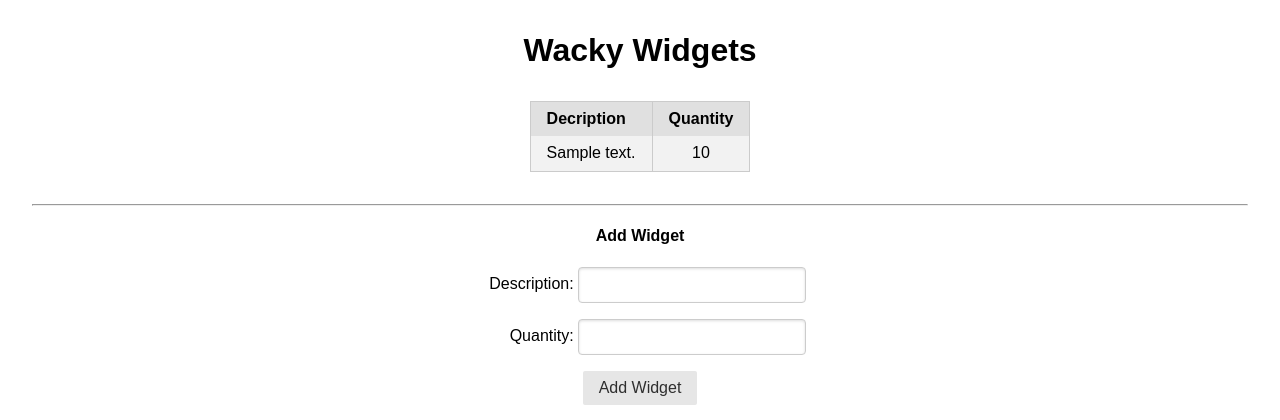
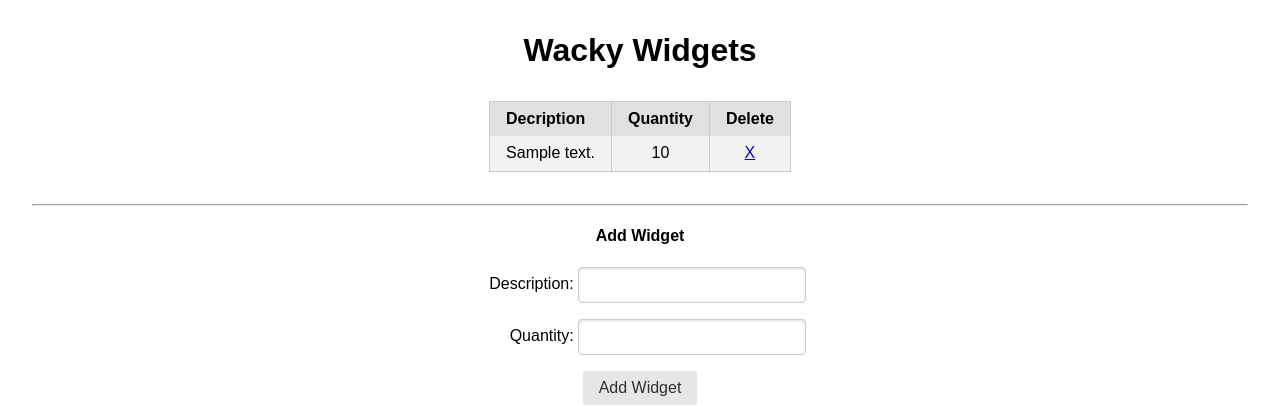
Before and after one commit to stefantavares/project3assessment, a Django app: page / in a window 1280 px wide. Shown: the top 420 px of the page. Run offline with Django 3.2, Linux system fonts and the light colour scheme; tables that the repository leaves empty hold one stand-in row (values such as "Sample post"); some libraries are stand-ins or nearby versions.

Commit message:
Add delete function

```diff
--- a/main_app/templates/index.html
+++ b/main_app/templates/index.html
@@ -33,6 +33,7 @@
                 <tr>
                     <th>Decription</th>
                     <th>Quantity</th>
+                    <th>Delete</th>
                 </tr>
             </thead>
             <tbody>
@@ -40,6 +41,7 @@
                 {% for widget in widgets %}
                 <td>{{ widget.description }}</td>
                 <td>{{ widget.quantity }}</td>
+                <td><a href="{% url 'remove_widget' widget.id %}">X</a></td>
             </tr>
             {% endfor %}
             </tbody>
--- a/main_app/urls.py
+++ b/main_app/urls.py
@@ -3,5 +3,7 @@ from . import views
 
 urlpatterns = [
     path('', views.index, name='index'),
-    path('addwidget/', views.WidgetCreate.as_view(), name='add_widget')
+    path('addwidget/', views.WidgetCreate.as_view(), name='add_widget'),
+    # path('removewidget/<int:pk>/', views.RemoveWidget.as_view(), name='remove_widget')
+    path('removewidget/<int:widget_id>/', views.remove_widget, name='remove_widget')
 ]
--- a/main_app/views.py
+++ b/main_app/views.py
@@ -1,5 +1,6 @@
-from django.shortcuts import render
-from django.views.generic.edit import CreateView
+from pyexpat import model
+from django.shortcuts import redirect, render
+from django.views.generic.edit import CreateView, DeleteView
 from.forms import CreateWidgetForm
 from .models import Widget
 
@@ -14,3 +15,12 @@ class WidgetCreate(CreateView):
     model = Widget
     fields = '__all__'
     success_url = '/'
+
+# class RemoveWidget(DeleteView):
+#     model = Widget
+#     success_url = '/'
+
+def remove_widget(request, widget_id):
+    widget = Widget.objects.get(id=widget_id)
+    widget.delete()
+    return redirect('index')
```
